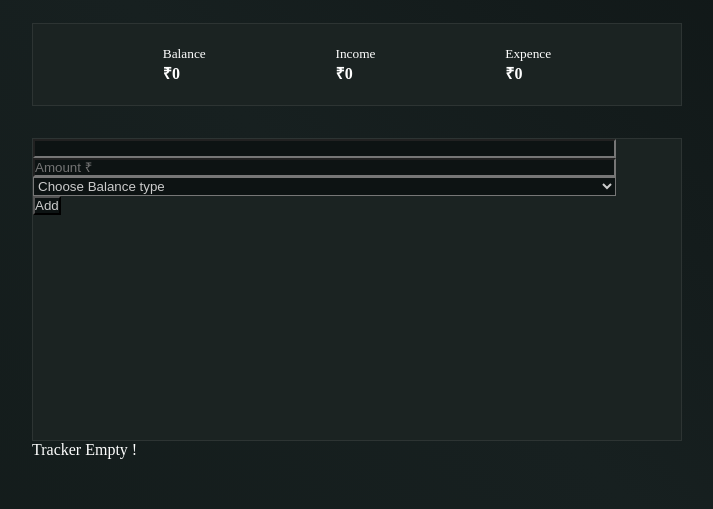
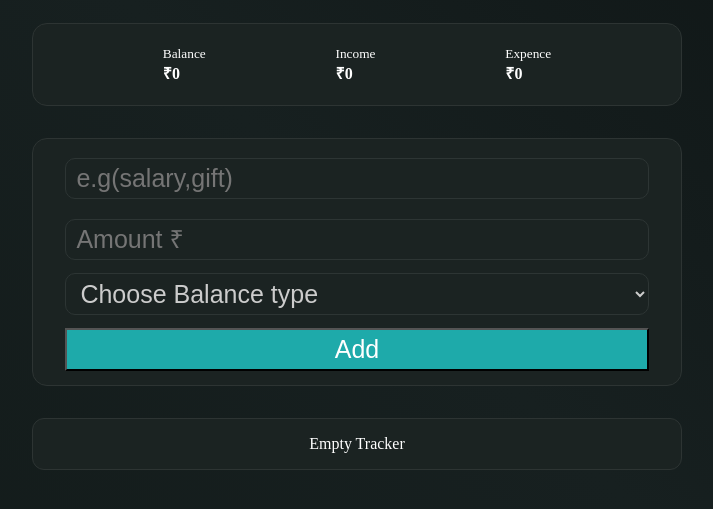
Before and after one commit to rajkumarrana8734/front-end-projects, a plain HTML site: page Expence Tracker/index.html in a window 1280 px wide. Shown: the part 171-680 px from the top of the page, without its empty margins (283-996 px from the left). Drawn offline with Linux system fonts and the light colour scheme; files whose address does not match are found by name.

Commit message:
Added HTML and CSS for Expence Tracker complete code only js remain

```diff
--- a/Expence Tracker/index.html
+++ b/Expence Tracker/index.html
@@ -20,7 +20,7 @@
     </div>
 
     <form class="container2">
-      <input type="text" placehonder="e.g(salary,gift)">
+      <input type="text" placeholder="e.g(salary,gift)">
       <input type="number" placeholder="Amount ₹">
       <select>
         <option selected disabled>Choose Balance type</option>
@@ -30,12 +30,12 @@
       <button class="btn" type="submit">Add</button>
     </form>
 
-    <footer>
-        <div>
-            Tracker Empty !
-        </div>
-    </footer>
-   </main>
+   <div class="card">
+    <ul id="list"></ul>
+    <p id="empty" class="empty">Empty Tracker</p>
+  </div>
+</div>
+</main>
 
 
     <script src="script.js"></script>
--- a/Expence Tracker/style.css
+++ b/Expence Tracker/style.css
@@ -37,33 +37,101 @@ header{
     border: 1px solid #2d3433;
     margin-bottom:5%;
     margin-top:4%;
+    border-radius: 15px;
 }
 
 .container2{
-    height:55%;
+    height:45%;
     width:100%;
     border:1px solid gray;
      background-color: #1b2322;
     border: 1px solid #2d3433;
+    border-radius: 15px;
 }
 
 input{
     width:90%;
-    background-color: #0d1313;
+    background-color: #1b2322;
     color:#ccc;
+    font-size: 25px;
+    padding-top:5px;
+    padding-bottom:5px;
+    margin-left:5%;
+    margin-top:3%;
+    border:1px solid #2d3534;
+    padding-left:10px;
+    border-radius: 10px;
 
 }
 
 select{
     width:90%;
-    background-color: #0d1313;
+   background-color: #1b2322;
     color:#ccc;
+       font-size: 25px;
+    padding-top:5px;
+    padding-bottom:5px;
+     margin-left:5%;
+    margin-top:2%;
+    padding-left:10px;
+    border:1px solid #2d3534;
+     border-radius: 10px;
 
 }
 
 .btn{
-    width:90;
-    background-color: #0d1313;
-    color:#ccc;
+    width:90%;
+    background-color: rgb(30, 170, 170);
+    color:white;
+     font-size: 25px;
+    padding-top:5px;
+    padding-bottom:5px;
+     margin-left:5%;
+    margin-top:2%;
+
 
 }
+
+.btn:hover{
+    background-color: rgb(11, 117, 117);
+}
+
+ul{
+    list-style:none;
+    margin:0;
+    padding:0
+}
+li{
+    display:flex;
+    justify-content:space-between;
+    align-items:center;
+    padding:10px 0;
+    border-bottom:1px solid var(--line)
+}
+li:last-child{
+    border:0
+}
+li button{
+    background:none;
+    color:var(--muted);
+    padding:2px 8px;
+    font-size:1.2rem
+}
+.amt{
+    margin-left:auto;
+    margin-right:8px;
+    font-weight:700
+}
+.empty{
+    text-align:center;
+    color:var(--muted)
+}
+.card{
+    margin-top:5%;
+    background:var(--card);
+    background-color: #1b2322;
+    border: 1px solid #2d3433;
+    border-radius:12px;
+    padding:16px;
+    margin-bottom:16px
+}
```
